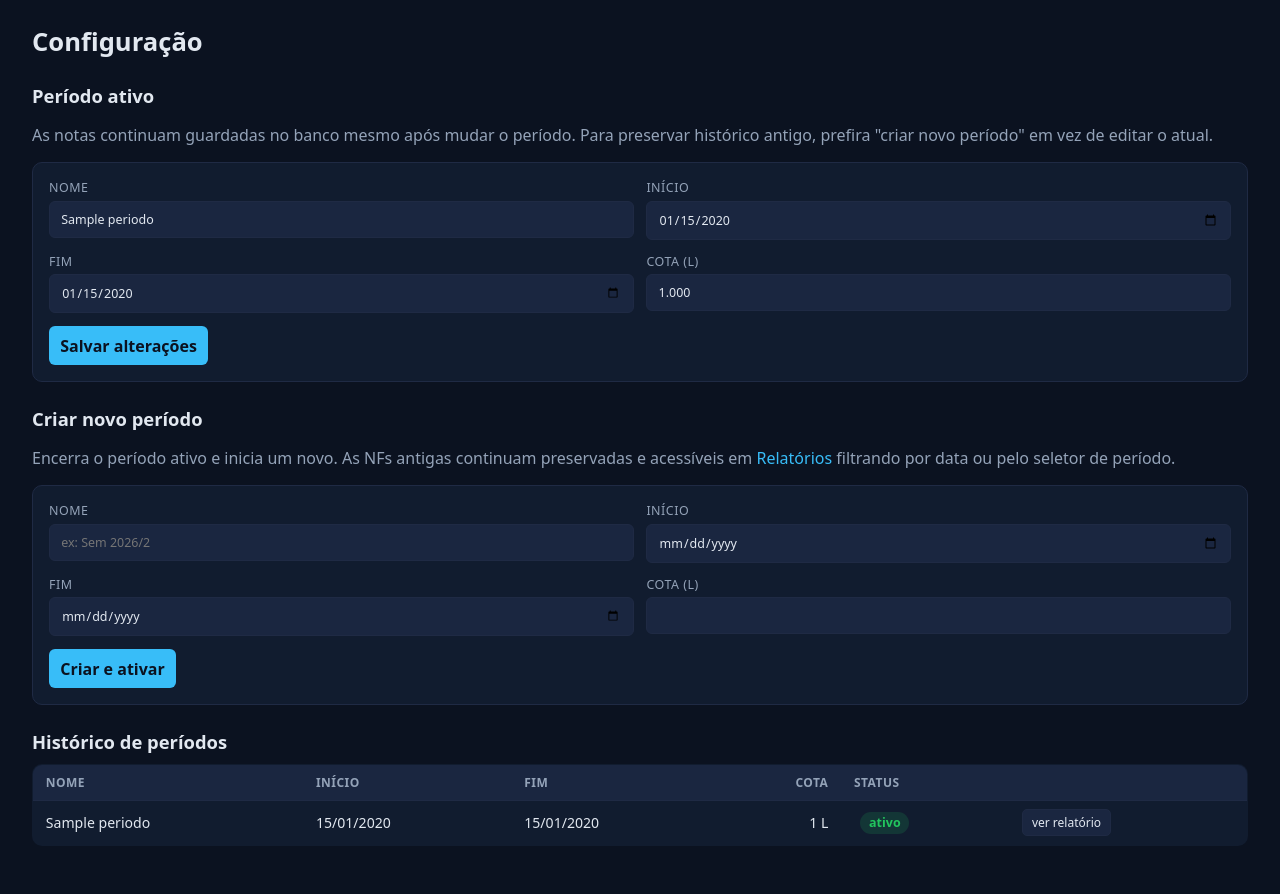
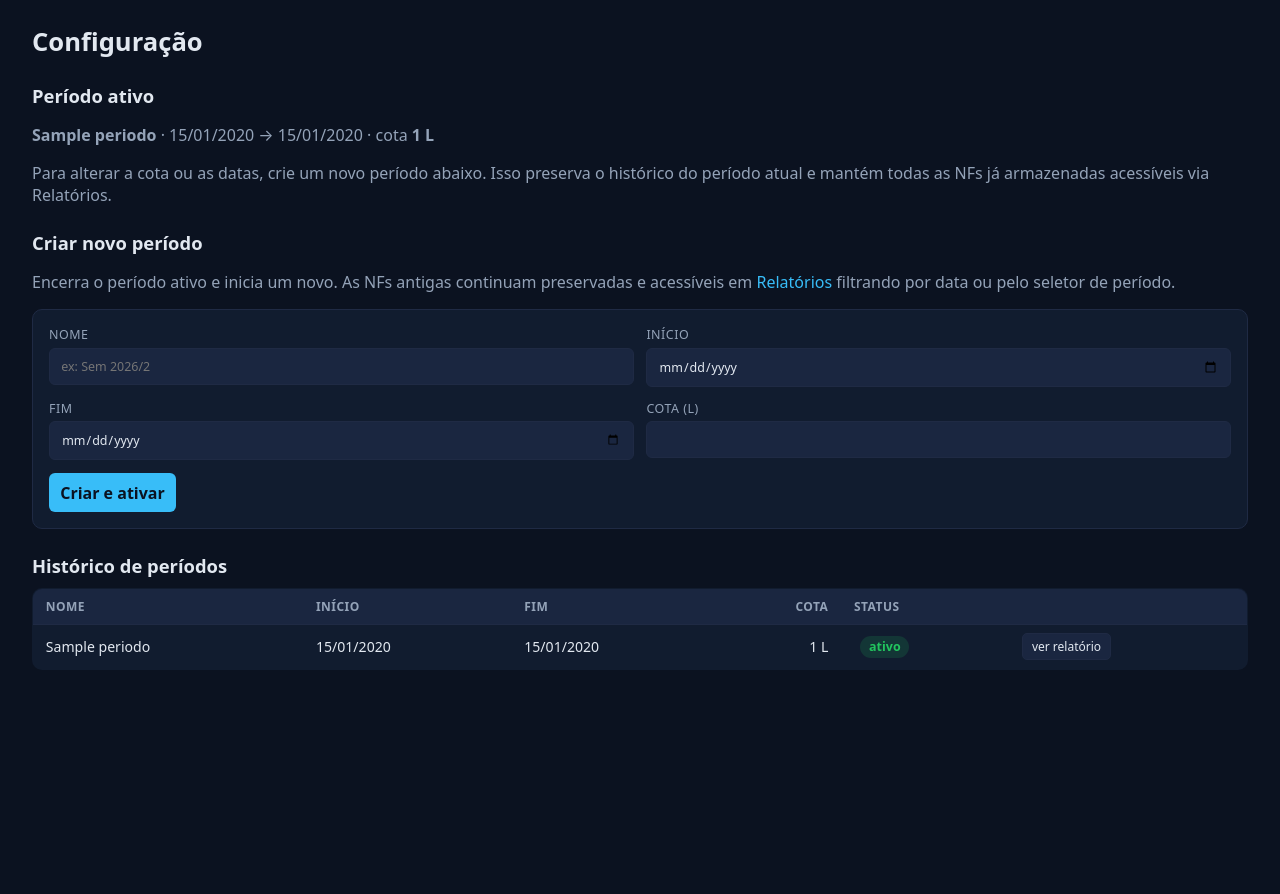
Before and after one commit to caicrangel/claude_code, a FastAPI app: page /configuracao in a window 1280 px wide. Shown: the part 59-953 px from the top of the page. After the commit the page ends 729 px from the top, so only its background shows below. Run offline with FastAPI, Linux system fonts and the light colour scheme; the visitor is signed in with stand-in values (Sample User, id 1); tables that the repository leaves empty hold one stand-in row (values such as "Sample post"); parts of the project's set-up code (start-up, migrations or seed data) failed here and were passed over.

Commit message:
Remover edição do período ativo da tela de configuração
Para preservar histórico, períodos não devem ser editáveis depois de
criados — sempre criar um novo. A tela agora mostra apenas os dados
do período ativo (somente leitura) e o formulário de novo período.

- Removido form 'Salvar alterações' e endpoint /configuracao/atualizar
- Removida função periodo_svc.atualizar_ativo (sem uso)

https://claude.ai/code/session_01TSec1VgyrVLXC7qRyfSXm8

```diff
--- a/app/main.py
+++ b/app/main.py
@@ -289,24 +289,6 @@ def config_get(request: Request, db: Session = Depends(get_db)):
     )
 
 
-@app.post("/configuracao/atualizar", dependencies=[Depends(require_login)])
-def config_atualizar(
-    nome: str = Form(""),
-    inicio: str = Form(...),
-    fim: str = Form(...),
-    cota_litros: float = Form(...),
-    db: Session = Depends(get_db),
-):
-    periodo_svc.atualizar_ativo(
-        db,
-        nome=nome or "Período",
-        inicio=date.fromisoformat(inicio),
-        fim=date.fromisoformat(fim),
-        cota_litros=Decimal(str(cota_litros)),
-    )
-    return RedirectResponse("/configuracao?msg=Periodo+atualizado", status_code=303)
-
-
 @app.post("/configuracao/novo", dependencies=[Depends(require_login)])
 def config_novo(
     nome: str = Form(""),
--- a/app/templates/configuracao.html
+++ b/app/templates/configuracao.html
@@ -7,16 +7,14 @@
 
   <section>
     <h2>Período ativo</h2>
-    <p class="muted">As notas continuam guardadas no banco mesmo após mudar o período.
-       Para preservar histórico antigo, prefira "criar novo período" em vez de editar o atual.</p>
     {% if periodo_ativo %}
-      <form method="post" action="/configuracao/atualizar" class="grid">
-        <label>Nome <input name="nome" value="{{ periodo_ativo.nome or '' }}" placeholder="ex: Sem 2026/1"></label>
-        <label>Início <input name="inicio" type="date" value="{{ periodo_ativo.inicio.isoformat() }}" required></label>
-        <label>Fim <input name="fim" type="date" value="{{ periodo_ativo.fim.isoformat() }}" required></label>
-        <label>Cota (L) <input name="cota_litros" type="number" step="0.001" value="{{ periodo_ativo.cota_litros }}" required></label>
-        <button type="submit">Salvar alterações</button>
-      </form>
+      <p class="muted">
+        <strong>{{ periodo_ativo.nome or '—' }}</strong> ·
+        {{ periodo_ativo.inicio|data_curta }} → {{ periodo_ativo.fim|data_curta }} ·
+        cota <strong>{{ periodo_ativo.cota_litros|inteiro }} L</strong>
+      </p>
+      <p class="muted">Para alterar a cota ou as datas, crie um novo período abaixo. Isso preserva o histórico
+         do período atual e mantém todas as NFs já armazenadas acessíveis via Relatórios.</p>
     {% else %}
       <p class="muted">Nenhum período ativo. Crie um abaixo.</p>
     {% endif %}
```
Also changed, not shown: app/services/periodo.py (+0 -14 lines).
